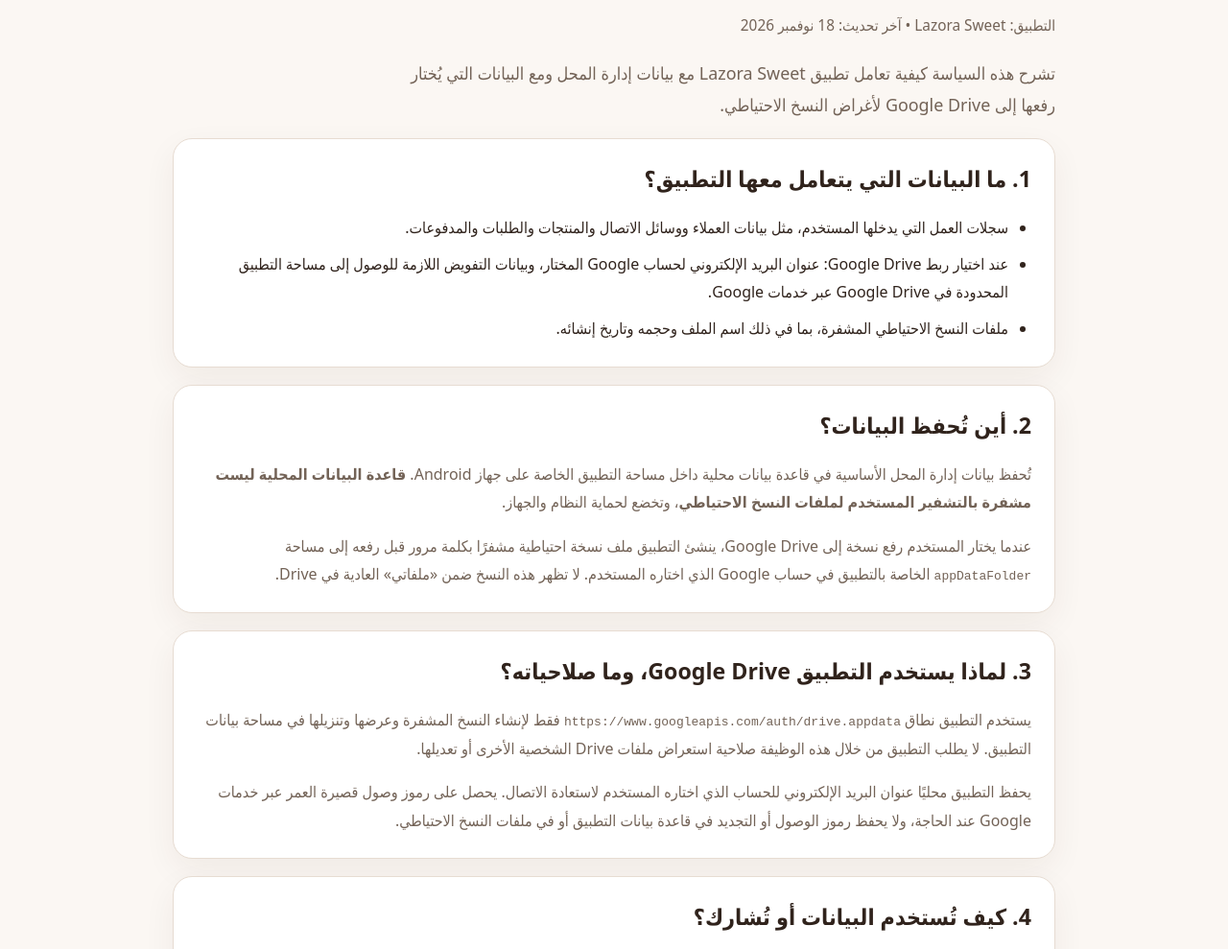
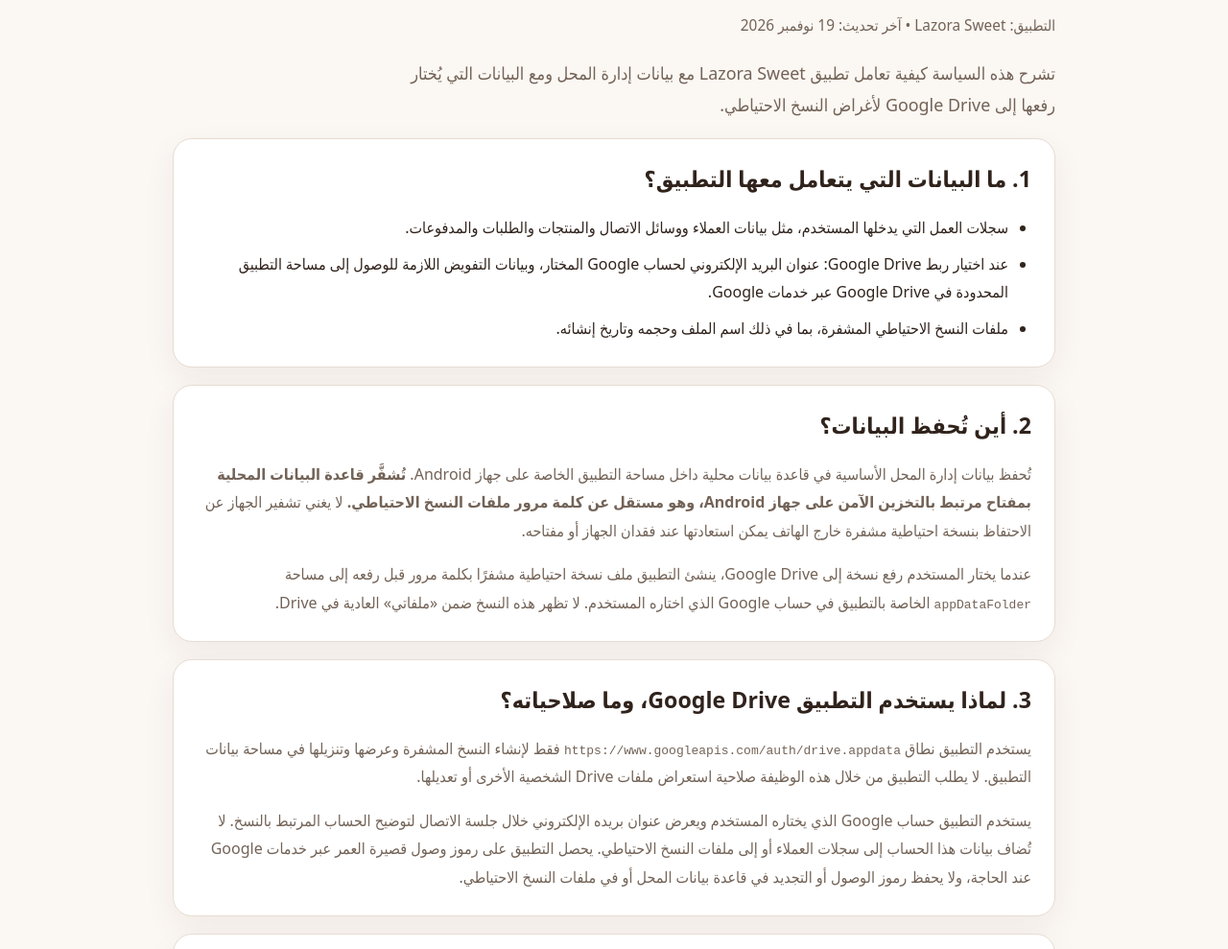
Before and after one commit to Eng7780/lazora-sweet-site, a plain HTML site: page privacy.html in a window 1280 px wide. Shown: the part 271-1260 px from the top of the page at 96% size. Drawn offline with Linux system fonts and the light colour scheme.

Commit message:
docs(site): align privacy policy with encrypted SQLite and current Drive session

```diff
--- a/privacy.html
+++ b/privacy.html
@@ -12,11 +12,11 @@
 <main class="container">
   <span class="eyebrow">خصوصية بياناتك</span>
   <h1>سياسة الخصوصية</h1>
-  <p class="meta">التطبيق: Lazora Sweet • آخر تحديث: 18 نوفمبر 2026</p>
+  <p class="meta">التطبيق: Lazora Sweet • آخر تحديث: 19 نوفمبر 2026</p>
   <p class="lead">تشرح هذه السياسة كيفية تعامل تطبيق Lazora Sweet مع بيانات إدارة المحل ومع البيانات التي يُختار رفعها إلى Google Drive لأغراض النسخ الاحتياطي.</p>
   <section class="section"><h2>1. ما البيانات التي يتعامل معها التطبيق؟</h2><ul><li>سجلات العمل التي يدخلها المستخدم، مثل بيانات العملاء ووسائل الاتصال والمنتجات والطلبات والمدفوعات.</li><li>عند اختيار ربط Google Drive: عنوان البريد الإلكتروني لحساب Google المختار، وبيانات التفويض اللازمة للوصول إلى مساحة التطبيق المحدودة في Google Drive عبر خدمات Google.</li><li>ملفات النسخ الاحتياطي المشفرة، بما في ذلك اسم الملف وحجمه وتاريخ إنشائه.</li></ul></section>
-  <section class="section"><h2>2. أين تُحفظ البيانات؟</h2><p>تُحفظ بيانات إدارة المحل الأساسية في قاعدة بيانات محلية داخل مساحة التطبيق الخاصة على جهاز Android. <strong>قاعدة البيانات المحلية ليست مشفرة بالتشفير المستخدم لملفات النسخ الاحتياطي</strong>، وتخضع لحماية النظام والجهاز.</p><p>عندما يختار المستخدم رفع نسخة إلى Google Drive، ينشئ التطبيق ملف نسخة احتياطية مشفرًا بكلمة مرور قبل رفعه إلى مساحة <code dir="ltr">appDataFolder</code> الخاصة بالتطبيق في حساب Google الذي اختاره المستخدم. لا تظهر هذه النسخ ضمن «ملفاتي» العادية في Drive.</p></section>
-  <section class="section"><h2>3. لماذا يستخدم التطبيق Google Drive، وما صلاحياته؟</h2><p>يستخدم التطبيق نطاق <code dir="ltr">https://www.googleapis.com/auth/drive.appdata</code> فقط لإنشاء النسخ المشفرة وعرضها وتنزيلها في مساحة بيانات التطبيق. لا يطلب التطبيق من خلال هذه الوظيفة صلاحية استعراض ملفات Drive الشخصية الأخرى أو تعديلها.</p><p>يحفظ التطبيق محليًا عنوان البريد الإلكتروني للحساب الذي اختاره المستخدم لاستعادة الاتصال. يحصل على رموز وصول قصيرة العمر عبر خدمات Google عند الحاجة، ولا يحفظ رموز الوصول أو التجديد في قاعدة بيانات التطبيق أو في ملفات النسخ الاحتياطي.</p></section>
+  <section class="section"><h2>2. أين تُحفظ البيانات؟</h2><p>تُحفظ بيانات إدارة المحل الأساسية في قاعدة بيانات محلية داخل مساحة التطبيق الخاصة على جهاز Android. <strong>تُشفَّر قاعدة البيانات المحلية بمفتاح مرتبط بالتخزين الآمن على جهاز Android، وهو مستقل عن كلمة مرور ملفات النسخ الاحتياطي.</strong> لا يغني تشفير الجهاز عن الاحتفاظ بنسخة احتياطية مشفرة خارج الهاتف يمكن استعادتها عند فقدان الجهاز أو مفتاحه.</p><p>عندما يختار المستخدم رفع نسخة إلى Google Drive، ينشئ التطبيق ملف نسخة احتياطية مشفرًا بكلمة مرور قبل رفعه إلى مساحة <code dir="ltr">appDataFolder</code> الخاصة بالتطبيق في حساب Google الذي اختاره المستخدم. لا تظهر هذه النسخ ضمن «ملفاتي» العادية في Drive.</p></section>
+  <section class="section"><h2>3. لماذا يستخدم التطبيق Google Drive، وما صلاحياته؟</h2><p>يستخدم التطبيق نطاق <code dir="ltr">https://www.googleapis.com/auth/drive.appdata</code> فقط لإنشاء النسخ المشفرة وعرضها وتنزيلها في مساحة بيانات التطبيق. لا يطلب التطبيق من خلال هذه الوظيفة صلاحية استعراض ملفات Drive الشخصية الأخرى أو تعديلها.</p><p>يستخدم التطبيق حساب Google الذي يختاره المستخدم ويعرض عنوان بريده الإلكتروني خلال جلسة الاتصال لتوضيح الحساب المرتبط بالنسخ. لا تُضاف بيانات هذا الحساب إلى سجلات العملاء أو إلى ملفات النسخ الاحتياطي. يحصل التطبيق على رموز وصول قصيرة العمر عبر خدمات Google عند الحاجة، ولا يحفظ رموز الوصول أو التجديد في قاعدة بيانات المحل أو في ملفات النسخ الاحتياطي.</p></section>
   <section class="section"><h2>4. كيف تُستخدم البيانات أو تُشارك؟</h2><p>تُستخدم سجلات المحل لتشغيل وظائف إدارة العملاء والمنتجات والطلبات والمدفوعات داخل التطبيق. ويُستخدم الوصول إلى Google Drive فقط لتنفيذ النسخ الاحتياطي والاستعادة بناءً على اختيار المستخدم. عند استخدام النسخ السحابي تُنقل الملفات المشفرة وبيانات تشغيل الخدمة الضرورية إلى Google Drive، وتخضع معالجة Google لهذه الخدمة لسياسات Google المعمول بها.</p><p>لا يحتوي الإصدار الحالي من التطبيق على وظيفة تبيع سجلات المحل أو تستخدمها للإعلانات. إذا أُضيفت خدمات أو استخدامات جديدة للبيانات، يجب تحديث هذه السياسة وإشعارات التطبيق قبل إتاحتها.</p></section>
   <section class="section"><h2>5. حماية النسخ وكلمات المرور</h2><p>تُشفّر النسخ الاحتياطية قبل رفعها، باستخدام كلمة مرور يحددها المستخدم. لا يحتفظ Lazora Sweet بكلمة مرور النسخة. <strong>إذا فقد المستخدم كلمة المرور، فقد يتعذر استعادة النسخة المشفرة.</strong> الاستعادة من نسخة قديمة تحتاج موافقة صريحة لأنها تستبدل قاعدة البيانات الحالية وفق شاشة التأكيد في التطبيق.</p></section>
   <section class="section"><h2>6. مدة الاحتفاظ والتحكم بالبيانات</h2><p>تبقى بيانات المحل المحلية على الجهاز إلى أن تُزال عبر وظائف التطبيق أو تُحذف بيانات التطبيق من الجهاز. وتبقى النسخ المرفوعة في مساحة بيانات التطبيق في Google Drive حتى تُزال من تلك المساحة أو من حساب Google وفق أدوات الخدمة والسياسات المعمول بها. لا يوفر الإصدار الحالي حذفًا تلقائيًا للنسخ القديمة.</p><p>يمكن للمستخدم فصل حساب Google من داخل Lazora Sweet، وإلغاء تفويض التطبيق عبر إعدادات حساب Google. <strong>فصل الحساب لا يحذف النسخ السحابية الموجودة تلقائيًا، ولا يمس بيانات المحل المحلية.</strong> يمكن أيضًا حذف بيانات التطبيق المخزنة في Google Drive من إعدادات إدارة التطبيقات المتصلة في Google Drive بحسب خيارات Google المتاحة.</p></section>
```
